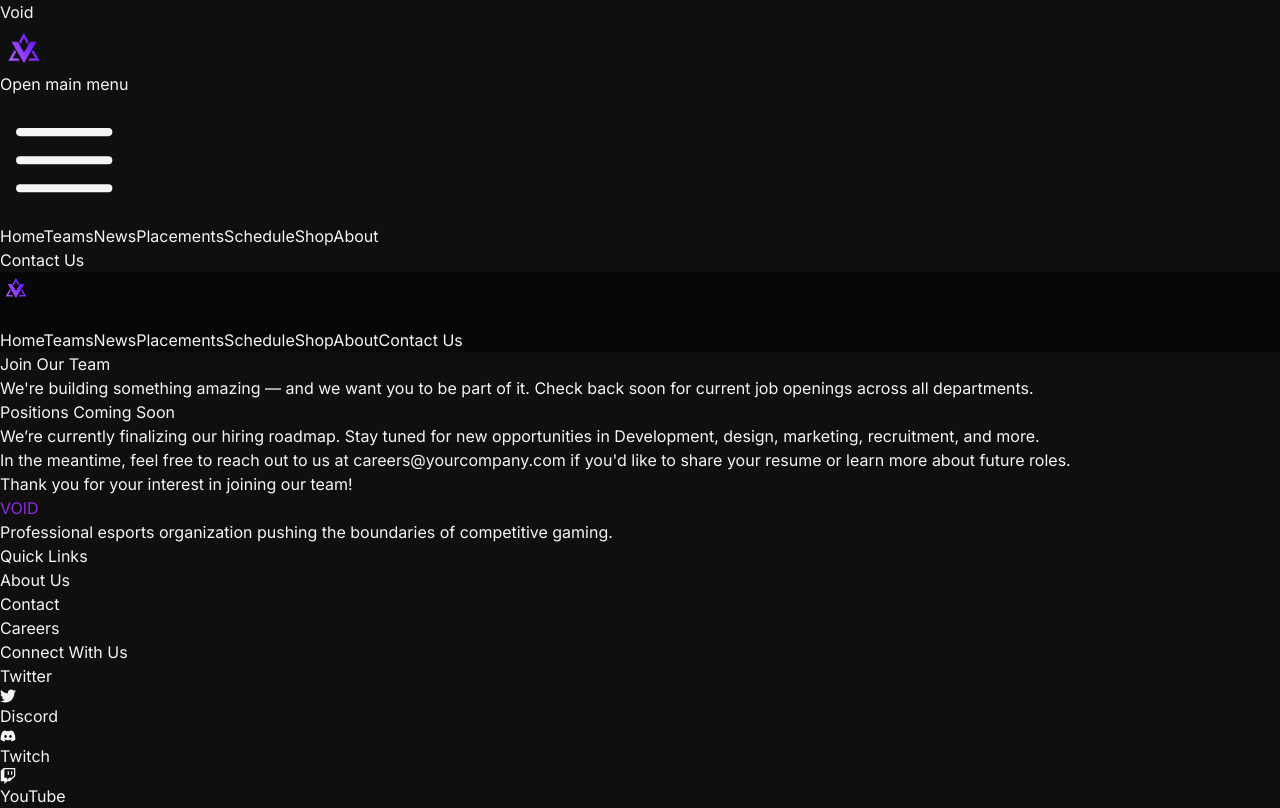
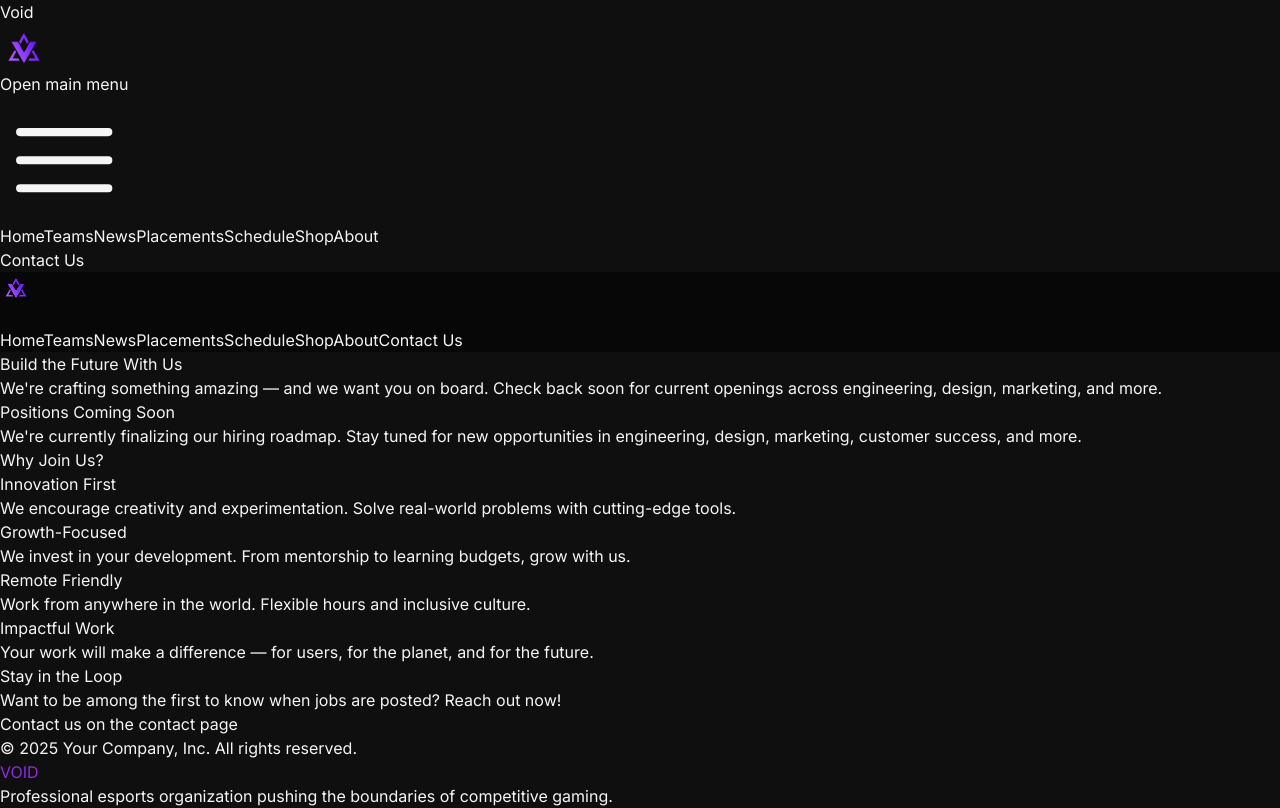
Before and after one commit to N2RSolaceDev/s, a Next.js app: page /careers in a window 1280 px wide. Shown: the top 808 px of the page. Built offline with nearby package versions, Linux system fonts and the light colour scheme.

Commit message:
Update page.tsx

```diff
--- a/src/app/careers/page.tsx
+++ b/src/app/careers/page.tsx
@@ -4,35 +4,100 @@ import React from "react";
 
 export default function CareersPage() {
   return (
-    <div className="min-h-screen bg-white py-12 px-6 md:px-12">
-      <div className="max-w-4xl mx-auto text-center">
-        <h1 className="text-4xl font-bold text-gray-900 mb-6">Join Our Team</h1>
-        <p className="text-lg text-gray-700 mb-8">
-          We're building something amazing — and we want you to be part of it.
-          Check back soon for current job openings across all departments.
-        </p>
+    <>
+      {/* SEO / Meta Tags */}
+      <meta charSet="UTF-8" />
+      <title>Careers | Your Company</title>
+      <meta name="description" content="Join our team! We're looking for passionate individuals to help shape the future of our company." />
+      <meta property="og:title" content="Careers | Your Company" />
+      <meta property="og:description" content="Join our team! We're looking for passionate individuals to help shape the future of our company." />
+      <meta property="og:type" content="website" />
+      <meta property="og:url" content="https://www.voidesports.org/careers " />
+      <meta property="og:image" content="https://www.voidesports.org/logo.png" />
 
-        <div className="bg-gray-100 p-6 rounded-lg shadow-md mb-8">
-          <h2 className="text-2xl font-semibold text-gray-800 mb-4">Positions Coming Soon</h2>
-          <p className="text-gray-600">
-            We’re currently finalizing our hiring roadmap. Stay tuned for new opportunities
-            in Development, design, marketing, recruitment, and more.
+      <main className="min-h-screen bg-white text-gray-800">
+        {/* Hero Section */}
+        <section className="py-16 md:py-24 bg-gradient-to-b from-blue-50 to-white">
+          <div className="max-w-4xl mx-auto px-6 text-center">
+            <h1 className="text-4xl md:text-5xl font-bold mb-6 leading-tight">
+              Build the Future With Us
+            </h1>
+            <p className="text-lg md:text-xl text-gray-600 max-w-3xl mx-auto">
+              We&apos;re crafting something amazing — and we want you on board.
+              Check back soon for current openings across engineering, design, marketing, and more.
             </p>
           </div>
+        </section>
 
-        <div className="mt-10">
-          <p className="text-gray-700 mb-4">
-            In the meantime, feel free to reach out to us at{" "}
-            <a href="mailto:careers@yourcompany.com" className="text-blue-600 hover:underline">
-              careers@yourcompany.com
-            </a>{" "}
-            if you'd like to share your resume or learn more about future roles.
+        {/* Coming Soon Section */}
+        <section className="py-16 px-6">
+          <div className="max-w-3xl mx-auto bg-gray-50 rounded-xl shadow-md p-8 text-center">
+            <h2 className="text-2xl font-semibold text-gray-900 mb-4">
+              Positions Coming Soon
+            </h2>
+            <p className="text-gray-600">
+              We&apos;re currently finalizing our hiring roadmap. Stay tuned for new opportunities
+              in engineering, design, marketing, customer success, and more.
             </p>
-          <p className="text-gray-500 italic">
-            Thank you for your interest in joining our team!
+          </div>
+        </section>
+
+        {/* About Our Culture */}
+        <section className="py-16 px-6 bg-gray-100">
+          <div className="max-w-4xl mx-auto">
+            <h2 className="text-3xl font-bold text-center text-gray-900 mb-8">
+              Why Join Us?
+            </h2>
+            <div className="grid md:grid-cols-2 gap-8">
+              <div className="bg-white p-6 rounded-lg shadow-sm">
+                <h3 className="text-xl font-semibold mb-2">Innovation First</h3>
+                <p className="text-gray-600">
+                  We encourage creativity and experimentation. Solve real-world problems with cutting-edge tools.
+                </p>
+              </div>
+              <div className="bg-white p-6 rounded-lg shadow-sm">
+                <h3 className="text-xl font-semibold mb-2">Growth-Focused</h3>
+                <p className="text-gray-600">
+                  We invest in your development. From mentorship to learning budgets, grow with us.
+                </p>
+              </div>
+              <div className="bg-white p-6 rounded-lg shadow-sm">
+                <h3 className="text-xl font-semibold mb-2">Remote Friendly</h3>
+                <p className="text-gray-600">
+                  Work from anywhere in the world. Flexible hours and inclusive culture.
+                </p>
+              </div>
+              <div className="bg-white p-6 rounded-lg shadow-sm">
+                <h3 className="text-xl font-semibold mb-2">Impactful Work</h3>
+                <p className="text-gray-600">
+                  Your work will make a difference — for users, for the planet, and for the future.
                 </p>
               </div>
             </div>
           </div>
+        </section>
+
+        {/* CTA Section */}
+        <section className="py-16 px-6">
+          <div className="max-w-3xl mx-auto bg-blue-600 text-white rounded-xl shadow-lg p-8 text-center">
+            <h2 className="text-2xl font-bold mb-4">Stay in the Loop</h2>
+            <p className="mb-6">
+              Want to be among the first to know when jobs are posted? Reach out now!
+            </p>
+            <a
+              href="https://www.voidesports.org/contact"
+              className="inline-block bg-white text-blue-700 hover:bg-gray-100 font-semibold py-3 px-6 rounded-lg transition duration-300"
+            >
+              Contact us on the contact page
+            </a>
+          </div>
+        </section>
+
+        {/* Footer Note */}
+        <footer className="text-center text-sm text-gray-400 py-8">
+          <p>© {new Date().getFullYear()} Your Company, Inc. All rights reserved.</p>
+        </footer>
+      </main>
+    </>
   );
 }
```
Lines whose indentation alone changed are shown as unchanged.
